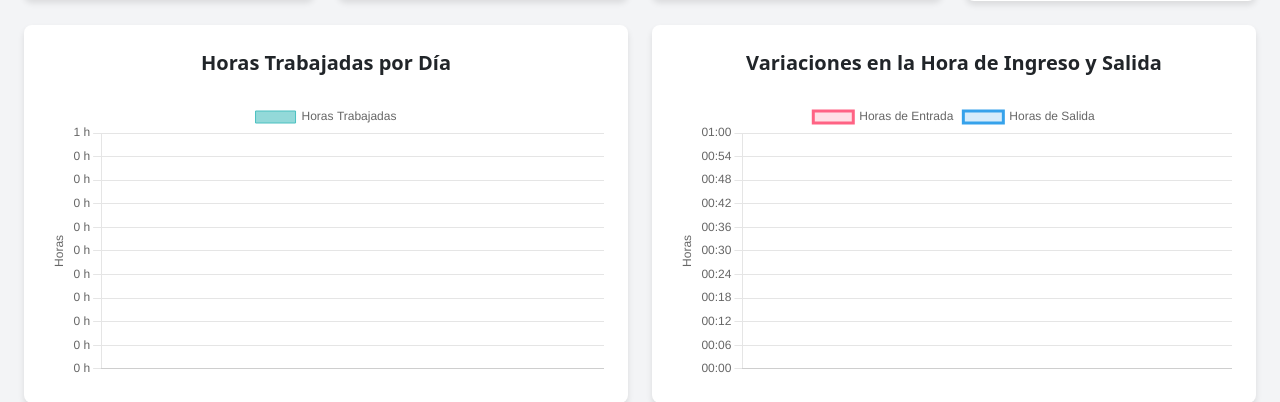
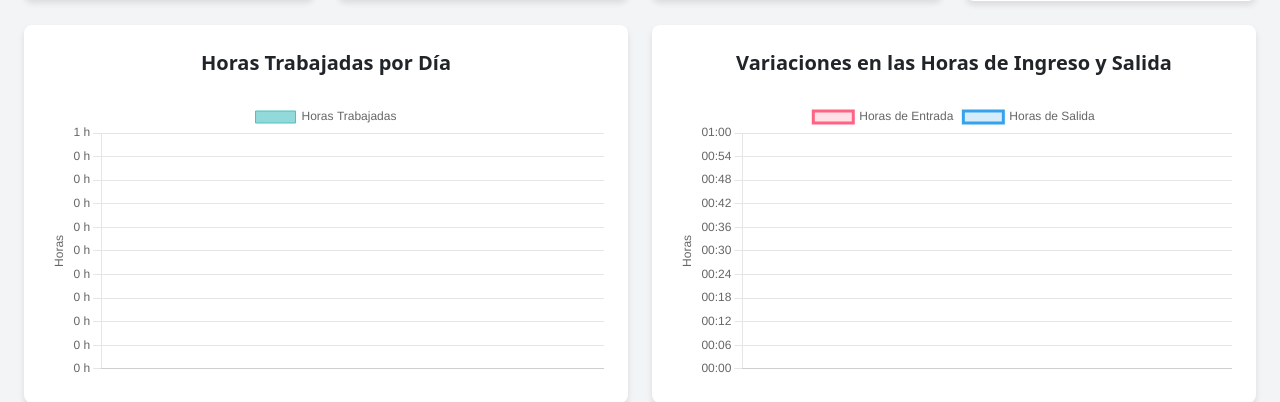
Before and after one commit to jeferson1754/proyecto_horas, a PHP site: page /dashboard.php in a window 1280 px wide. Shown: the part 227-629 px from the top of the page. Run offline with PHP 8.4, Linux system fonts and the light colour scheme; data that the repository does not hold is empty.

Commit message:
mejora de titulo

```diff
--- a/dashboard.php
+++ b/dashboard.php
@@ -221,7 +221,7 @@ try {
 
             <div class="col-md-6">
                 <div class="bg-white rounded-lg p-4 dashboard-card">
-                    <h5 class="text-xl font-semibold mb-4 text-center">Variaciones en la Hora de Ingreso y Salida</h5>
+                    <h5 class="text-xl font-semibold mb-4 text-center">Variaciones en las Horas de Ingreso y Salida</h5>
                     <canvas id="entryTimeChart"></canvas>
                 </div>
             </div>
```
